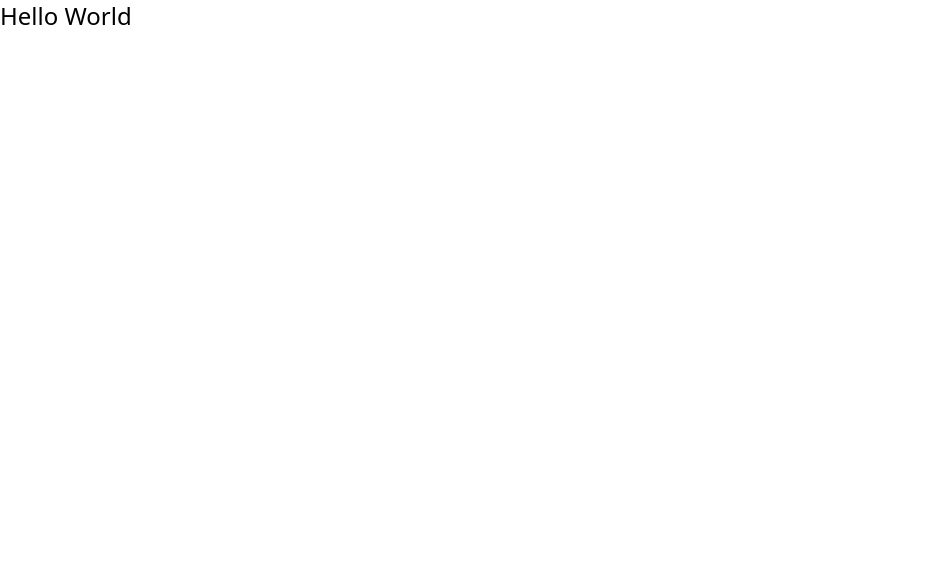
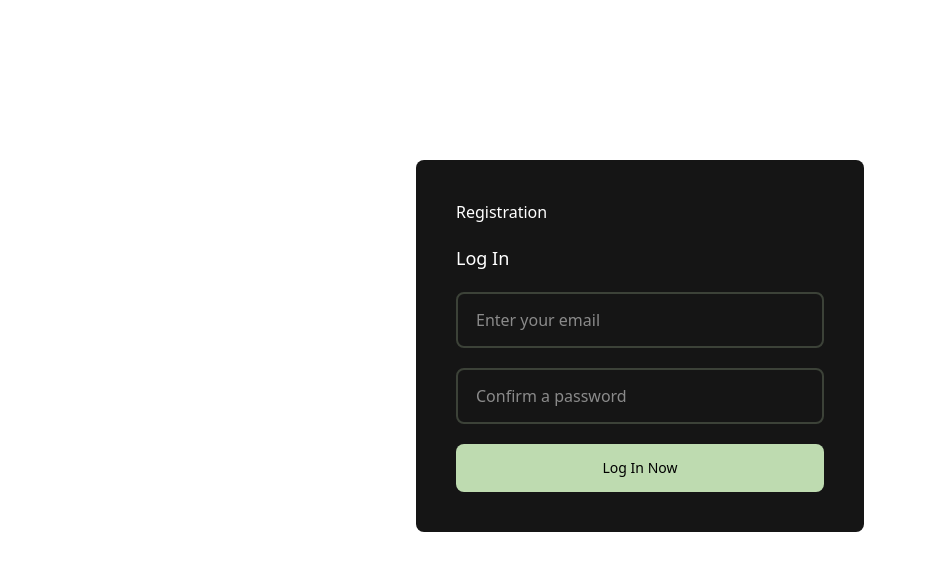
Before and after one commit to TeamReactors/TaskPro-frontend, a React (Vite) app: page /login in a window 1280 px wide. Shown: the top 570 px of the page, without its empty margins (0-925 px from the left). Built offline with nearby package versions, Linux system fonts and the light colour scheme.

Commit message:
login form tailwind css done

```diff
--- a/src/App.jsx
+++ b/src/App.jsx
@@ -1,12 +1,24 @@
+import { lazy, Suspense } from "react";
+import { Routes, Route } from "react-router-dom";
+import RestrictedRoute from "./components/RestrictedRoute";
+
+const LoginPage = lazy(() => import("./pages/LoginPage"));
 
 function App() {
-
-
   return (
     <>
-     <h1 className="text-2xl">Hello World</h1>
+      <Suspense>
+        <Routes>
+          <Route
+            path="/login"
+            element={
+              <RestrictedRoute redirectTo="/task" component={<LoginPage />} />
+            }
+          />
+        </Routes>
+      </Suspense>
     </>
-  )
+  );
 }
 
-export default App
+export default App;
--- /dev/null
+++ b/src/components/PrivateRoute.jsx
@@ -0,0 +1,11 @@
+
+
+const PrivateRoute = () => {
+  return (
+    <div>
+
+    </div>
+  )
+}
+
+export default PrivateRoute
--- /dev/null
+++ b/src/components/RestrictedRoute.jsx
@@ -0,0 +1,13 @@
+import { useSelector } from "react-redux"
+import { selectIsLoggedIn } from "../redux/auth/selectors"
+import { Navigate } from "react-router-dom"
+
+
+const RestrictedRoute = ({ component, redirectTo }) => {
+
+  const isLoggedIn = useSelector(selectIsLoggedIn)
+
+  return isLoggedIn ? <Navigate to={redirectTo}/> : component
+}
+
+export default RestrictedRoute
--- /dev/null
+++ b/src/pages/LoginPage.jsx
@@ -0,0 +1,56 @@
+import { Formik, Field, Form } from "formik";
+import { Link } from "react-router-dom";
+import * as Yup from "yup";
+
+const LoginPage = () => {
+  const handleSubmit = (values, actions) => {
+
+    actions.resetForm();
+  };
+
+  const LoginSchema = Yup.object().shape({
+    email: Yup.string().email("Invalid email").required("Required"),
+    password: Yup.string().required("Required"),
+  });
+
+  return (
+    <>
+      <Formik
+        initialValues={{
+          email: "",
+          password: "",
+        }}
+        validationSchema={LoginSchema}
+        onSubmit={handleSubmit}
+      >
+        <Form className="flex flex-col bg-[#151515] w-[35%] m-auto p-[40px] space-y-5  rounded-lg relative top-40">
+          <Link className="text-white" to="/register">
+            Registration
+          </Link>
+          <h6 className="text-white text-lg">Log In</h6>
+          <Field
+            className="text-white rounded-lg px-[18px] py-[14px] border-2 border-[#3C4238] "
+            name="email"
+            placeholder="Enter your email"
+            type="email"
+          />
+
+          <Field
+            className="text-white rounded-lg px-[18px] py-[14px] border-2 border-[#3C4238]"
+            name="password"
+            placeholder="Confirm a password"
+          />
+
+          <button
+            className="bg-[#BEDBB0] w-[100%]  py-[14px] px-[135px] rounded-lg text-sm "
+            type="submit"
+          >
+            Log In Now
+          </button>
+        </Form>
+      </Formik>
+    </>
+  );
+};
+
+export default LoginPage;
```
